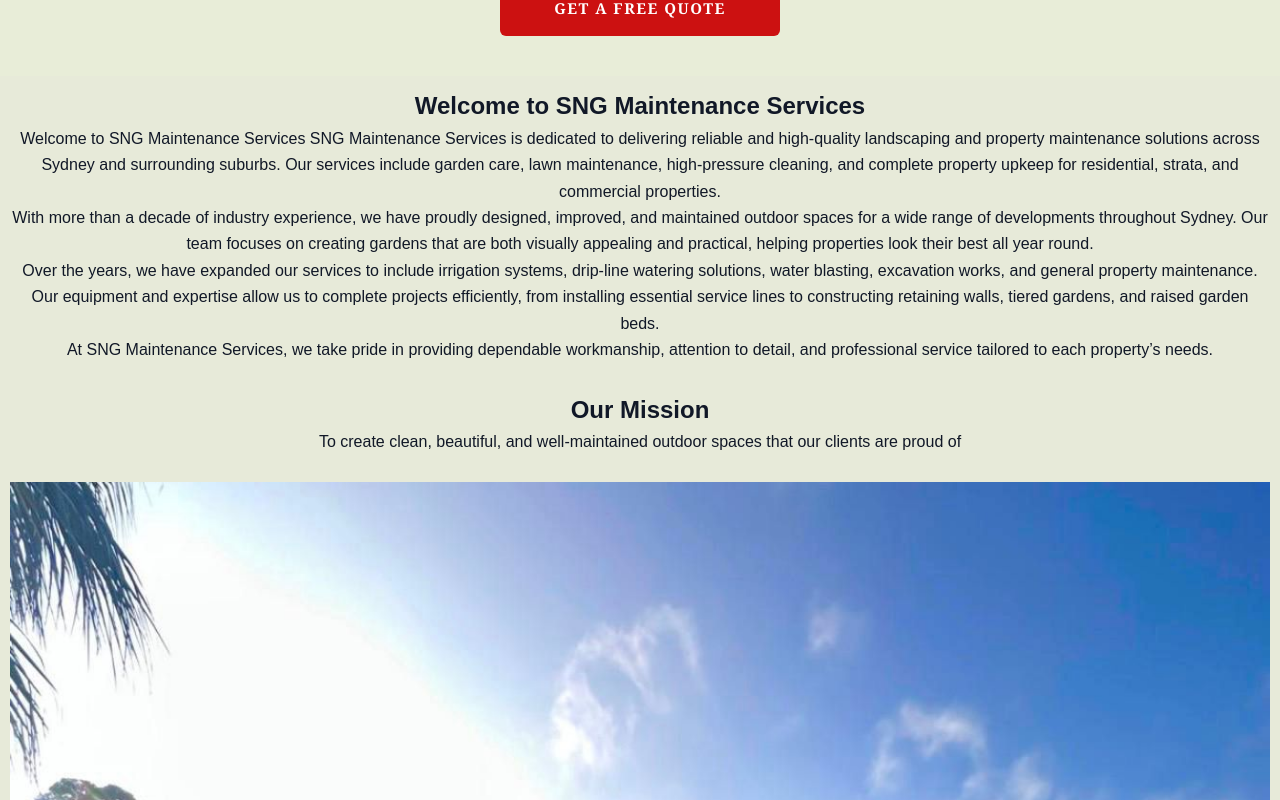
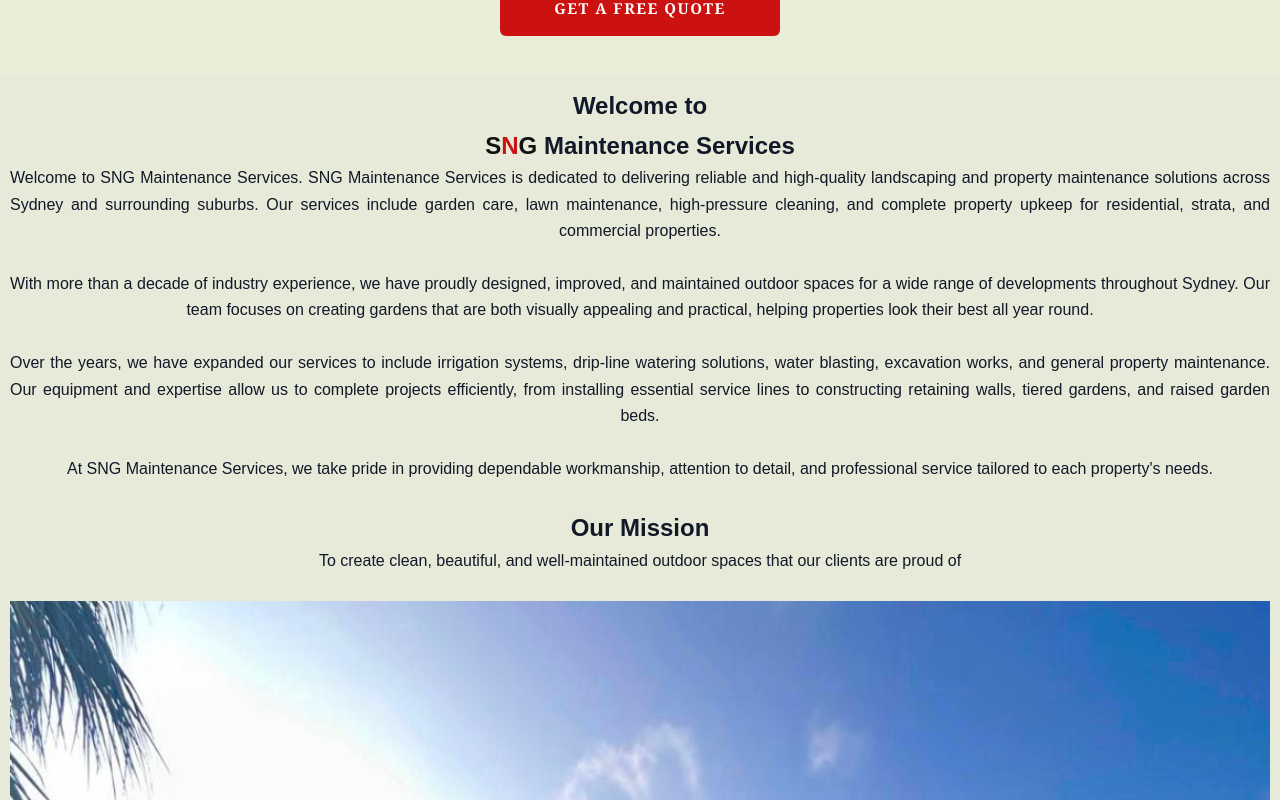
Before and after one commit to brandsbarrel/DNS, a React (Vite) app: page /about-company in a window 1280 px wide. Shown: the part 700-1500 px from the top of the page. Built offline with nearby package versions, Linux system fonts and the light colour scheme.

Commit message:
Change in about page

```diff
--- a/src/Components/AboutCompany/HeroSection.jsx
+++ b/src/Components/AboutCompany/HeroSection.jsx
@@ -11,8 +11,8 @@ export default function HeroSlider() {
       {/* MOBILE ONLY TOP TEXT */}
       <div className="About_Hero__top">
         <h1 className="About_Hero__heading">
-          Your Best Garden <br />
-          Starts Here!
+          Your <span className="About_Hero__red">Best</span> Garden <br />
+          Starts With Us!
         </h1>
       </div>
 
@@ -32,9 +32,9 @@ export default function HeroSlider() {
         {/* DESKTOP OVERLAY TEXT */}
         <div className="About_Hero__overlay">
           <h1 className="About_Hero__heading">
-            Your Best Garden
+            Your <span className="About_Hero__red">Best</span> Garden
             <br />
-            Starts Here!
+            Starts With Us!
           </h1>
         </div>
 
--- a/src/Components/AboutCompany/WelcomeText.css
+++ b/src/Components/AboutCompany/WelcomeText.css
@@ -8,6 +8,23 @@
     font-weight: bold;
 }
 
+.About_welcome_header .About_sng_s {
+    color: #111111;
+}
+
+.About_welcome_header .About_sng_n {
+    color: #cc1111;
+}
+
+.About_welcome_header .About_sng_g {
+    color: #111111;
+}
+
+.About_welcome_text {
+    text-align: justify;
+    text-align-last: center;
+}
+
 .About_mission_img {
     width: 100%;
     height: 100%;
--- a/src/Components/AboutCompany/WelcomeText.jsx
+++ b/src/Components/AboutCompany/WelcomeText.jsx
@@ -2,36 +2,60 @@ import "./WelcomeText.css"
 import about_our_mission from "../../assets/Abour_our_mission.jpeg"
 import bf1 from "../../assets/bf1.jpeg"
 import bf2 from "../../assets/bf2.jpeg"
+
 const WelcomeText = () => {
     return (
         <>
             <div className="About_welcome_container">
-                <div className="About_welcome_header" >Welcome to SNG Maintenance Services</div>
-                <p className="About_welcome_text">Welcome to SNG Maintenance Services
 
-                    SNG Maintenance Services is dedicated to delivering reliable and high-quality landscaping and property maintenance solutions across Sydney and surrounding suburbs. Our services include garden care, lawn maintenance, high-pressure cleaning, and complete property upkeep for residential, strata, and commercial properties.
-                    <br></br>
-                    With more than a decade of industry experience, we have proudly designed, improved, and maintained outdoor spaces for a wide range of developments throughout Sydney. Our team focuses on creating gardens that are both visually appealing and practical, helping properties look their best all year round.
-                    <br></br>
-                    Over the years, we have expanded our services to include irrigation systems, drip-line watering solutions, water blasting, excavation works, and general property maintenance. Our equipment and expertise allow us to complete projects efficiently, from installing essential service lines to constructing retaining walls, tiered gardens, and raised garden beds.
-                    <br></br>
-                    At SNG Maintenance Services, we take pride in providing dependable workmanship, attention to detail, and professional service tailored to each property’s needs.</p>
-                    <br></br>
-            <div className="About_our_mission">
-                <div className="About_welcome_header">Our Mission</div>
-                <p className="About_welcome_text">To create clean, beautiful, and well-maintained outdoor spaces that our clients are proud of</p>
-                <br></br>
-                <img className="About_mission_img" src={about_our_mission} />
-            </div>
-            <br></br>
-            <div className="About_ba_gallery">
-                <div className="About_welcome_header">Before & After Gallery</div>
+                <div className="About_welcome_header">
+                    Welcome to <br/> <span className="About_sng_s">S</span><span className="About_sng_n">N</span><span className="About_sng_g">G</span> Maintenance Services
+                </div>
+
+                <p className="About_welcome_text">
+                    Welcome to SNG Maintenance Services.
+                    SNG Maintenance Services is dedicated to delivering reliable and high-quality
+                    landscaping and property maintenance solutions across Sydney and surrounding
+                    suburbs. Our services include garden care, lawn maintenance, high-pressure
+                    cleaning, and complete property upkeep for residential, strata, and commercial
+                    properties.
+                    <br /><br />
+                    With more than a decade of industry experience, we have proudly designed,
+                    improved, and maintained outdoor spaces for a wide range of developments
+                    throughout Sydney. Our team focuses on creating gardens that are both visually
+                    appealing and practical, helping properties look their best all year round.
+                    <br /><br />
+                    Over the years, we have expanded our services to include irrigation systems,
+                    drip-line watering solutions, water blasting, excavation works, and general
+                    property maintenance. Our equipment and expertise allow us to complete projects
+                    efficiently, from installing essential service lines to constructing retaining
+                    walls, tiered gardens, and raised garden beds.
+                    <br /><br />
+                    At SNG Maintenance Services, we take pride in providing dependable workmanship,
+                    attention to detail, and professional service tailored to each property's needs.
+                </p>
+
                 <br />
-                <img className="About_mission_img" src={bf2} />
+
+                <div className="About_our_mission">
+                    <div className="About_welcome_header">Our Mission</div>
+                    <p className="About_welcome_text">
+                        To create clean, beautiful, and well-maintained outdoor spaces that our
+                        clients are proud of
+                    </p>
+                    <br />
+                    <img className="About_mission_img" src={about_our_mission} alt="Our Mission" />
+                </div>
+
                 <br />
-                <img className="About_mission_img" src={bf1} />
 
-            </div>
+                <div className="About_ba_gallery">
+                    <div className="About_welcome_header">Before &amp; After Gallery</div>
+                    <br />
+                    <img className="About_mission_img" src={bf2} alt="Before and After 2" />
+                    <br />
+                    <img className="About_mission_img" src={bf1} alt="Before and After 1" />
+                </div>
 
             </div>
         </>
```
